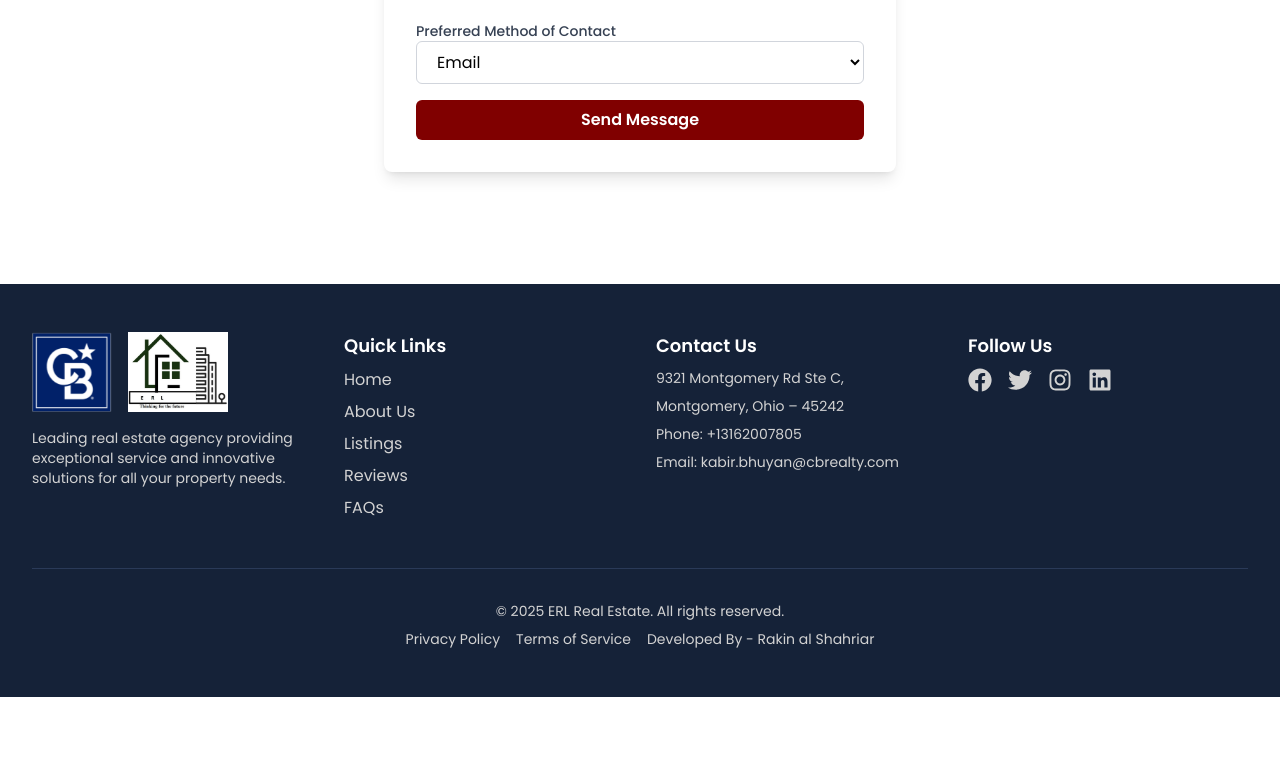
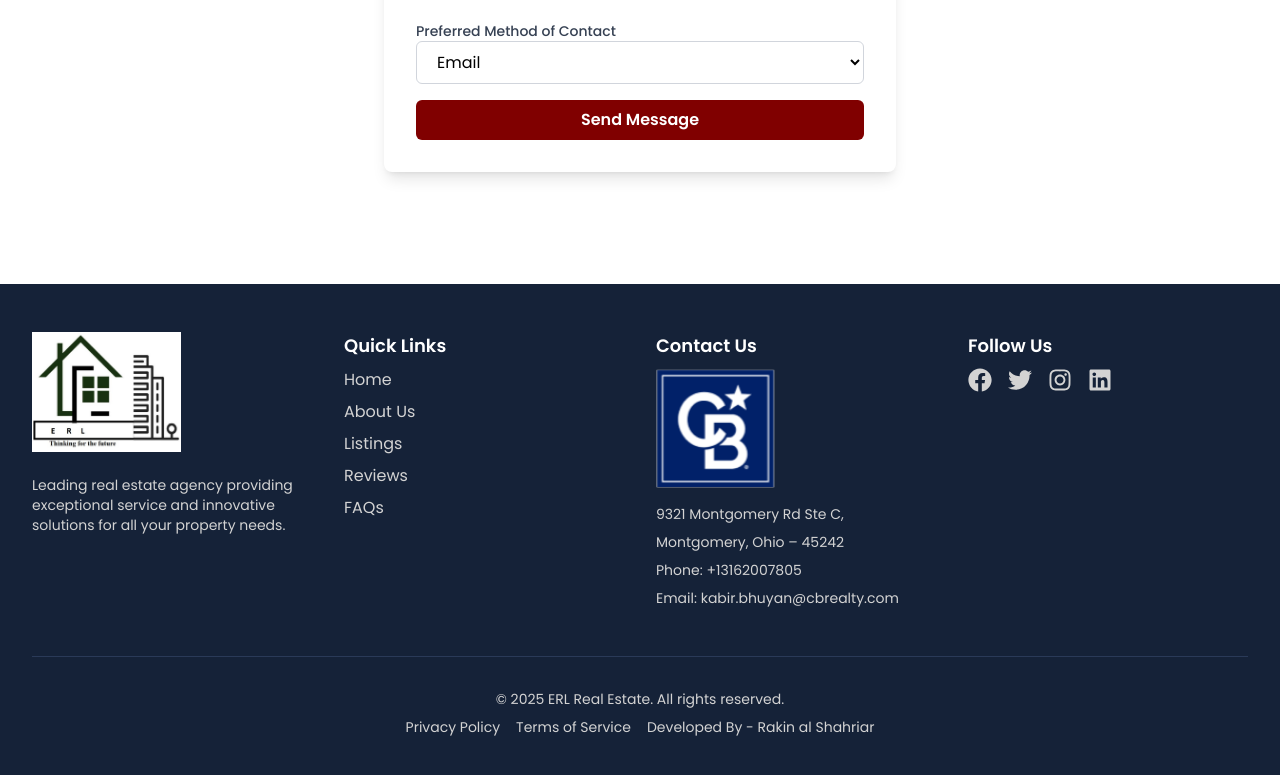
Before and after one commit to Rakindotcom/EngineeringRealtyLLC, a React (Vite) app: page /contact in a window 1280 px wide. Shown: the part 704-1479 px from the top of the page. Before the commit the page ends 1401 px from the top, so only its background shows below. Built offline with nearby package versions, Linux system fonts and the light colour scheme.

Commit message:
Update Footer component logos and adjust image sizes for better visibility

```diff
--- a/src/components/Footer.jsx
+++ b/src/components/Footer.jsx
@@ -10,12 +10,9 @@ const Footer = () => {
                 <div className="grid grid-cols-1 sm:grid-cols-2 lg:grid-cols-4 gap-6 sm:gap-8 mb-8 sm:mb-12">
                     {/* About Section */}
                     <div className="space-y-4">
-                        <div className='flex items-center gap-4'>
-                            <img src="cbLogo.png" alt="cbLogo" className="h-20" />
                         <Link to="/" className="inline-block">
-                            <img src="erlLogo.jpg" alt="Logo" className="h-20" />
+                            <img src="erlLogo.jpg" alt="Logo" className="h-30" />
                         </Link>
-                        </div>
                         <p className="text-[lightgray] text-xs sm:text-sm">
                             Leading real estate agency providing exceptional service and innovative solutions for all your property needs.
                         </p>
@@ -36,6 +33,7 @@ const Footer = () => {
                     {/* Contact Info */}
                     <div className="space-y-4">
                         <Link to="/contact"><h3 className="text-base sm:text-lg font-semibold mb-2 hover:underline hover:text-amber-300">Contact Us</h3></Link>
+                        <img src="cbLogo.png" alt="cbLogo" className="h-30" />
                         <div className="text-[lightgray] space-y-2 text-xs sm:text-sm">
                             <p>9321 Montgomery Rd Ste C,</p>
                             <p>Montgomery, Ohio – 45242</p>
```
